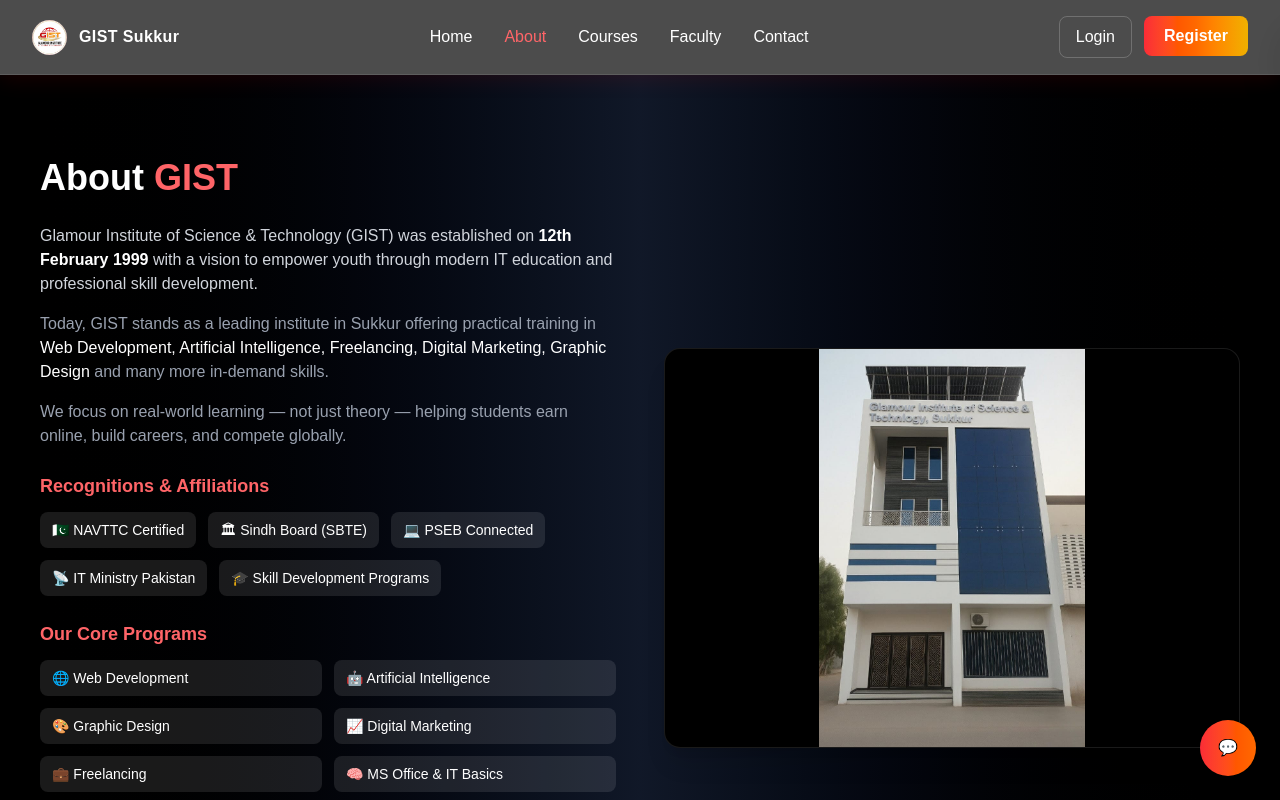
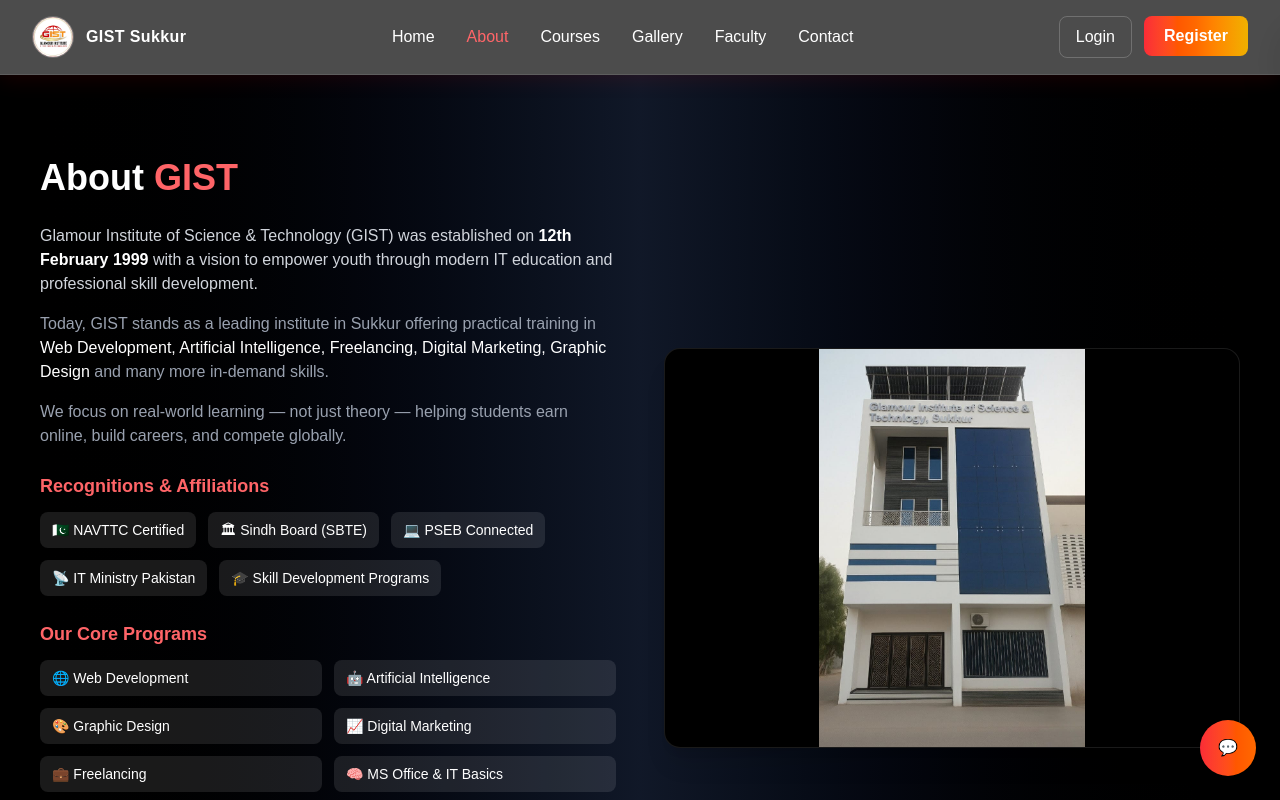
Before and after one commit to Developer-Zaid/gist-website, a Next.js app: page /about in a window 1280 px wide. Shown: the top 800 px of the page. Built offline with nearby package versions, Linux system fonts and the light colour scheme.

Commit message:
final navbar responsive fixes

```diff
--- a/components/About.tsx
+++ b/components/About.tsx
@@ -82,7 +82,7 @@
         {/* RIGHT IMAGE */}
         <div className="relative w-full h-[400px] rounded-2xl overflow-hidden shadow-xl border border-white/10 bg-black flex items-center justify-center">
           <Image
-            src="/images/8.JPEG"
+            src="/images/8.jpeg"
             alt="GIST Institute"
             fill
             className="object-contain"
--- a/components/Navbar.tsx
+++ b/components/Navbar.tsx
@@ -33,9 +33,9 @@
           <Image
             src="/images/logo.jpeg"
             alt="logo"
-            width={35}
-            height={35}
-            className="rounded-full"
+            width={42}
+            height={42}
+            className="rounded-full border border-white/20 group-hover:scale-105 transition"
           />
 
           <span className="text-[11px] sm:text-sm md:text-base font-semibold tracking-wide group-hover:text-red-400 transition">
@@ -44,11 +44,12 @@
         </div>
 
         {/* DESKTOP MENU */}
-        <div className="hidden md:flex gap-8 font-medium">
+        <div className="hidden lg:flex gap-8 font-medium">
           {[
             { name: 'Home', path: '/' },
             { name: 'About', path: '/about' },
             { name: 'Courses', path: '/courses' },
+            { name: 'Gallery', path: '/#gallery' },
             { name: 'Faculty', path: '/#faculty' },
             { name: 'Contact', path: '/contact' },
           ].map((item) => (
@@ -68,7 +69,7 @@
         </div>
 
         {/* DESKTOP AUTH */}
-        <div className="hidden md:flex gap-3">
+        <div className="hidden lg:flex gap-3">
           {!isLoggedIn ? (
             <>
               <Link href="/login">
@@ -103,13 +104,14 @@
 
         {/* HAMBURGER */}
         <button
-          className="md:hidden text-2xl z-50 hover:text-red-400 transition"
+          className="lg:hidden text-2xl z-50 hover:text-red-400 transition"
           onClick={() => setMenuOpen(!menuOpen)}
         >
           {menuOpen ? '✕' : '☰'}
         </button>
       </div>
 
+      {/* OVERLAY */}
       {menuOpen && (
         <div
           className="fixed inset-0 bg-black/60 backdrop-blur-sm z-40"
@@ -119,26 +121,39 @@
 
       {/* MOBILE DRAWER */}
       <div
-        className={`fixed top-0 right-0 h-full w-[80%] max-w-[320px] bg-black/95 backdrop-blur-xl z-50 transform transition-transform duration-300 shadow-2xl
-  ${menuOpen ? 'translate-x-0' : 'translate-x-full'}`}
+        className={`fixed top-0 right-0 h-full w-[80%] max-w-[320px] bg-black/95 backdrop-blur-xl z-50 transform transition-transform duration-300 shadow-2xl ${
+          menuOpen ? 'translate-x-0' : 'translate-x-full'
+        }`}
       >
         {/* HEADER */}
         <div className="flex items-center justify-between px-4 py-4 border-b border-white/10">
           <div className="flex items-center gap-2">
-            <Image src="/logo.JPEG" alt="logo" width={35} height={35} className="rounded-full" />
+            <Image
+              src="/images/logo.jpeg"
+              alt="logo"
+              width={35}
+              height={35}
+              className="rounded-full"
+            />
+
             <span className="text-sm font-semibold">GIST</span>
           </div>
 
-          <button onClick={() => setMenuOpen(false)} className="text-2xl hover:text-red-400">
+          <button
+            onClick={() => setMenuOpen(false)}
+            className="text-2xl hover:text-red-400 transition"
+          >
             ✕
           </button>
         </div>
+
         {/* LINKS */}
         <div className="flex flex-col gap-6 p-6 text-lg font-medium">
           {[
             { name: 'Home', path: '/' },
             { name: 'About', path: '/about' },
             { name: 'Courses', path: '/courses' },
+            { name: 'Gallery', path: '/#gallery' },
             { name: 'Faculty', path: '/#faculty' },
             { name: 'Contact', path: '/contact' },
           ].map((item) => (
@@ -159,6 +174,7 @@
               <Link href="/login" onClick={() => setMenuOpen(false)}>
                 Login
               </Link>
+
               <Link href="/register" onClick={() => setMenuOpen(false)}>
                 Register
               </Link>
@@ -168,6 +184,7 @@
               <Link href="/dashboard" onClick={() => setMenuOpen(false)}>
                 Dashboard
               </Link>
+
               <button onClick={handleLogout}>Logout</button>
             </>
           )}
```
